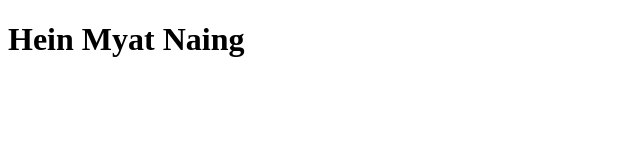
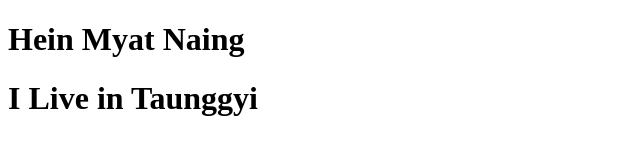
Before and after one commit to jozhaung/jozhaung.github.io, a plain HTML site: page index.html in a window 1280 px wide. Shown: the whole page, without its empty margins (0-640 px from the left). Drawn offline with Linux system fonts and the light colour scheme.

Commit message:
add address

```diff
--- a/index.html
+++ b/index.html
@@ -7,5 +7,6 @@
 </head>
 <body>
     <h1>Hein Myat Naing</h1>
+    <h1>I Live in Taunggyi</h1>
 </body>
 </html>
```
